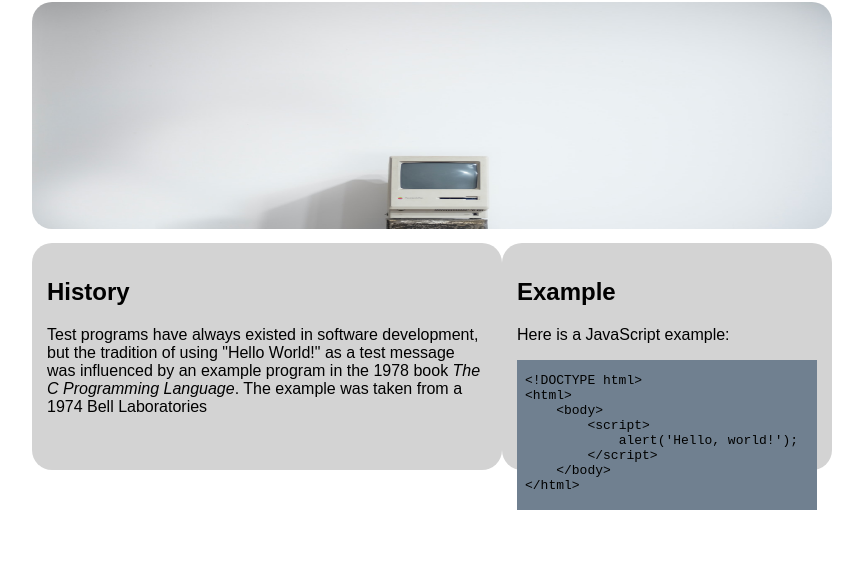
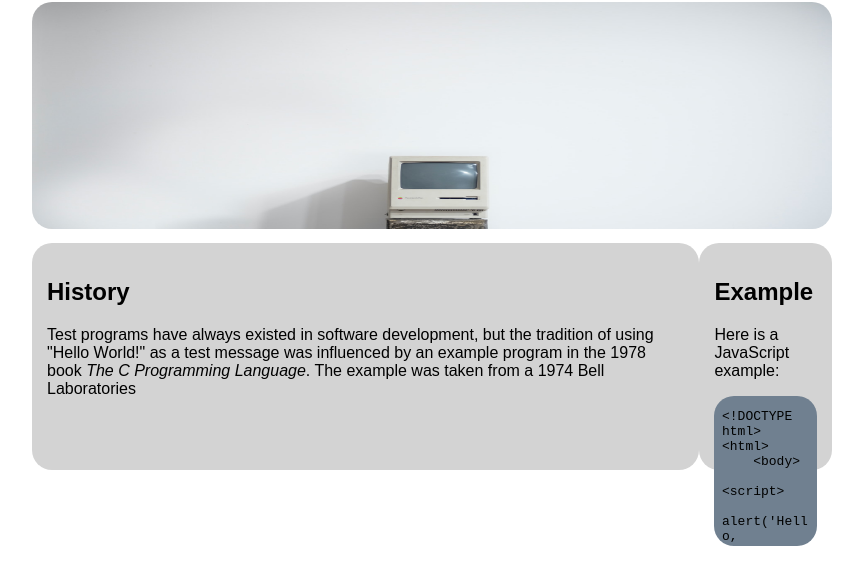
Before and after one commit to vigiljes/hello-449, a plain HTML site: page index.html in a window 1280 px wide. Shown: the part 86-670 px from the top of the page, without its empty margins (216-1079 px from the left). Drawn offline with Linux system fonts and the light colour scheme.

Commit message:
MOREchangesTHISLATE

```diff
--- a/screen.css
+++ b/screen.css
@@ -41,10 +41,12 @@ body{
 .card2{
     padding: 15px;
     background-color: lightgray;
-    border-radius: 20px
+    border-radius: 20px;
 }
 
 #SCRILP{
     background-color: slategrey;
     color: white;
+    border-radius: 20px;
+    width: 100%;
 }
```
